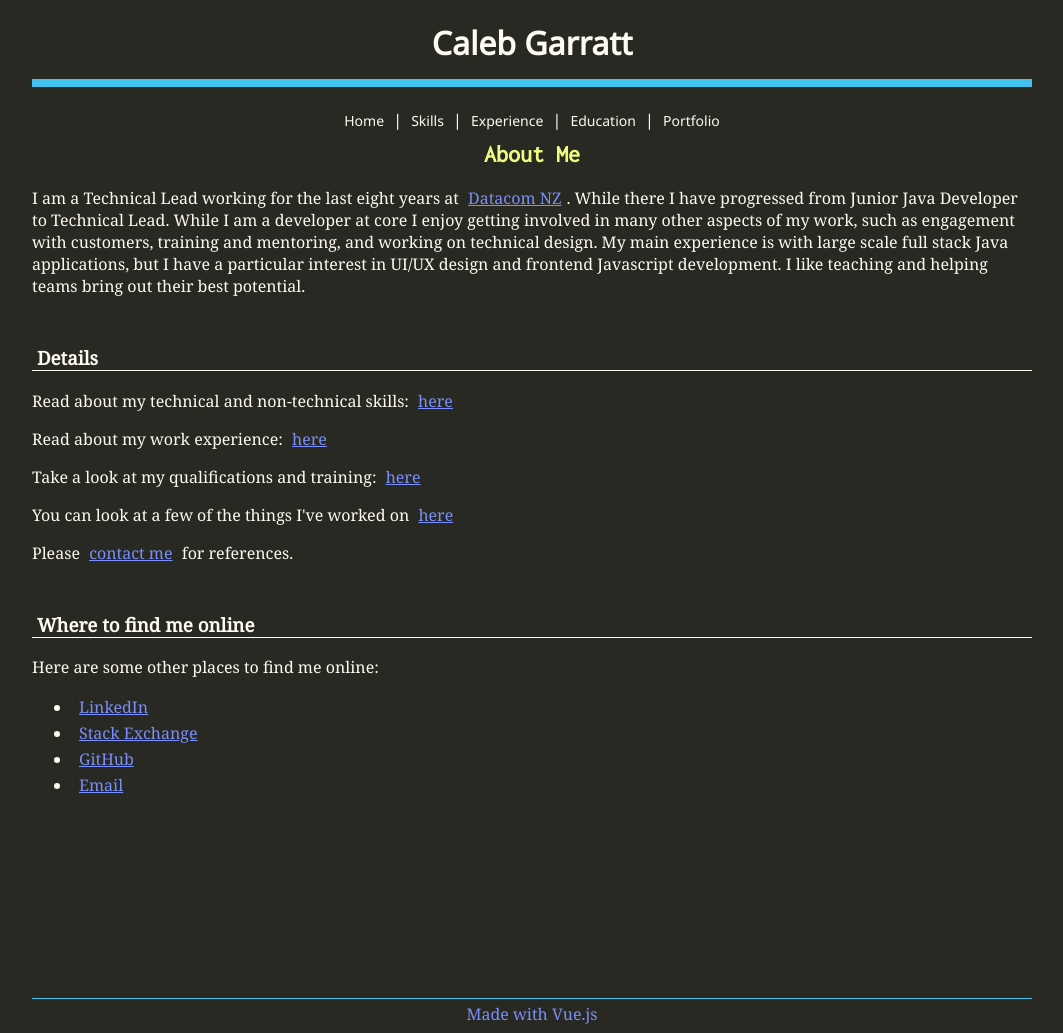
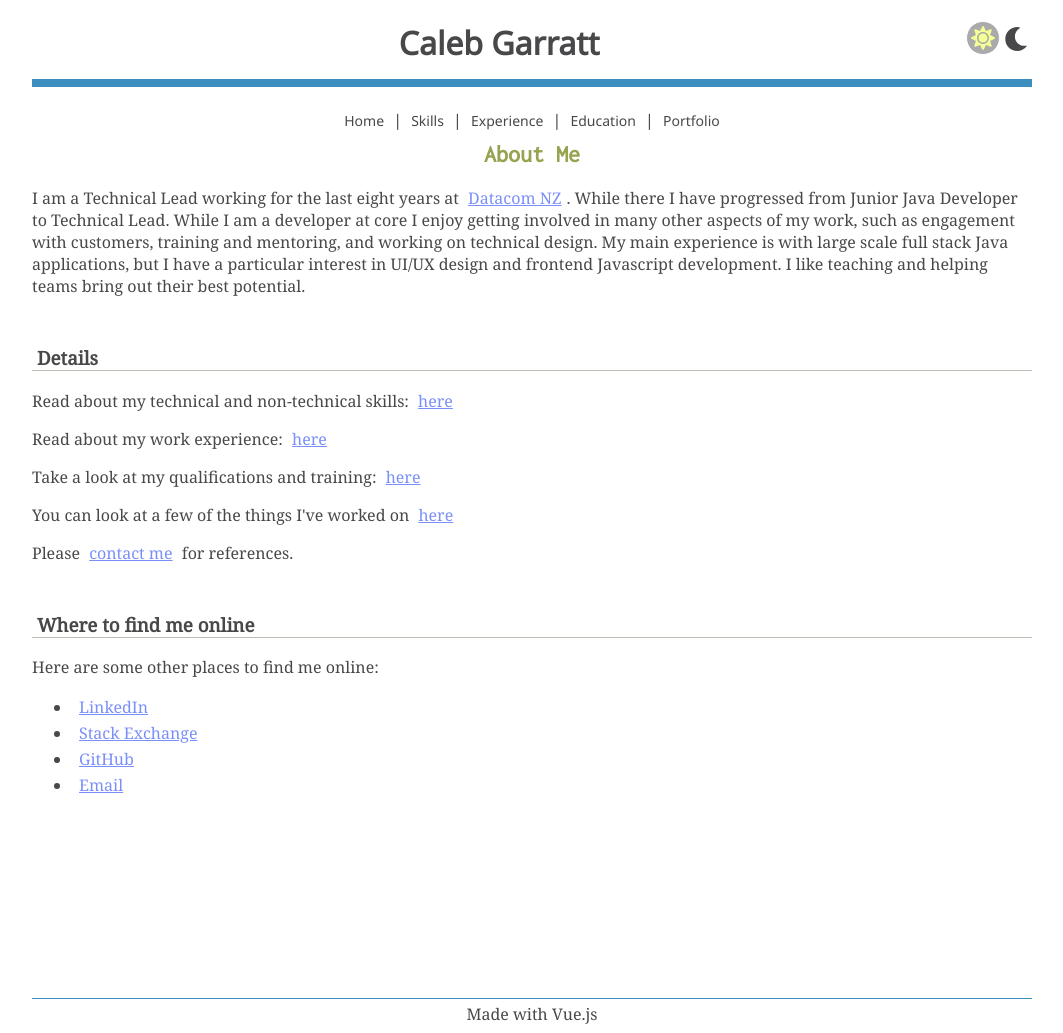
Before and after one commit to metalcarratt/aboutme, a Vue app: page / in a window 1280 px wide. Shown: the whole page, without its empty margins (108-1171 px from the left). Built offline with nearby package versions, Linux system fonts and the light colour scheme.

Commit message:
Add light and dark themes

```diff
--- a/package.json
+++ b/package.json
@@ -8,6 +8,9 @@
     "lint": "vue-cli-service lint"
   },
   "dependencies": {
+    "@fortawesome/fontawesome-svg-core": "^1.2.34",
+    "@fortawesome/free-solid-svg-icons": "^5.15.2",
+    "@fortawesome/vue-fontawesome": "^2.0.2",
     "core-js": "^3.6.5",
     "sass": "^1.29.0",
     "sass-loader": "^10.1.0",
--- a/src/App.vue
+++ b/src/App.vue
@@ -1,6 +1,9 @@
 <template>
-    <main>
-        <h1>Caleb Garratt</h1>
+    <main :class="[mode]">
+        <h1>
+            Caleb Garratt
+            <ThemeSwitcher />
+        </h1>
         <Menu/>
         <router-view></router-view>
 
@@ -12,10 +15,11 @@
 
 <script>
 import Menu from "@/components/Menu.vue";
+import ThemeSwitcher from "@/components/ThemeSwitcher.vue";
 
 export default {
     name: 'App',
-    components: { Menu }
+    components: { Menu, ThemeSwitcher },
 }
 </script>
 
--- /dev/null
+++ b/src/components/ThemeSwitcher.vue
@@ -0,0 +1,43 @@
+<template>
+    <span class="themeSwitcher">
+        <font-awesome-icon icon="sun" @click="changeToLightMode" :class="sunIconClass" />
+        <font-awesome-icon icon="moon" @click="changeToDarkMode" :class="moonIconClass" />
+    </span>
+</template>
+
+<script>
+const DARK_MODE = 'darkMode';
+const LIGHT_MODE = 'lightMode';
+const SELECTED_CLASS = 'selected';
+
+export default {
+    data() {
+        return {
+            mode: LIGHT_MODE
+        }
+    },
+    mounted() {
+        this.changeToLightMode();
+    },
+    computed: {
+        sunIconClass() {
+            return this.mode === LIGHT_MODE ? SELECTED_CLASS : ''
+        },
+        moonIconClass() {
+            return this.mode === DARK_MODE ? SELECTED_CLASS : '';
+        }
+    },
+    methods: {
+        changeToLightMode() {
+            document.body.classList.add(LIGHT_MODE);
+            document.body.classList.remove(DARK_MODE);
+            this.mode = LIGHT_MODE;
+        },
+        changeToDarkMode() {
+            document.body.classList.add(DARK_MODE);
+            document.body.classList.remove(LIGHT_MODE);
+            this.mode = DARK_MODE;
+        }
+    }
+}
+</script>
--- a/src/main.js
+++ b/src/main.js
@@ -2,7 +2,14 @@ import Vue from 'vue'
 import App from './App.vue'
 import router from "@/pages/router.js";
 
-Vue.config.productionTip = false
+import { library } from '@fortawesome/fontawesome-svg-core';
+import { faSun, faMoon } from '@fortawesome/free-solid-svg-icons';
+import { FontAwesomeIcon } from '@fortawesome/vue-fontawesome';
+
+library.add(faSun, faMoon);
+Vue.component('font-awesome-icon', FontAwesomeIcon);
+
+Vue.config.productionTip = false;
 
 new Vue({
     router,
--- a/src/pages/Work.vue
+++ /dev/null
@@ -1,21 +0,0 @@
-<template>
-    <main>
-        <h2>My work</h2>
-
-        <h3>Interests</h3>
-        <p>I am passionate about frontend (JavaScript) development and UI/UX design. I love working in Vue.js, and enjoy creating user interfaces.</p>
-
-        <h3>Skills</h3>
-        <p>Technical skills</p>
-        <table>
-            <tr>
-                <td class="subject"><em>Java</em> - including CDI, Jax-rs, Jax-ws, and JSF</td>
-                <td class="years">10+ years experience</td>
-                <td class="projects">
-                    I have worked on large-scale Java projects including RealMe, and online authentication and identity assertion system for the New Zealand government,
-                    and the Case Management System used to handle cases as they move through the New Zealand courts.
-                </td>
-            </tr>
-        </table>
-    </main>
-</template>
--- a/src/pages/router.js
+++ b/src/pages/router.js
@@ -3,7 +3,6 @@ import VueRouter from 'vue-router';
 
 const routes = [
     { path: '/', component: () => import("./Home.vue") },
-    { path: '/work', component: () => import("./Work.vue") },
     { path: '/projects', component: () => import("./Projects.vue") },
     { path: '/interests', component: () => import("./Interests.vue") },
     { path: '/contact', component: () => import("./Contact.vue") },
--- /dev/null
+++ b/src/styles/_colours.scss
@@ -0,0 +1,157 @@
+$fairyBlue: #cdf2ff;;
+$lightBlue: #43c1f1;
+$blue: #658c9a;
+$darkBlue: #3c8ebf;
+$purple: #7a8ff9;
+
+$yellow1: #f4ff94;
+$yellow2: #eefb80;
+$gold: #99a251;
+$lightGold: #bfbdb3;
+
+$brightRed: #ff6363;
+$orange: orange;
+
+$pureWhite: white;
+$pureBlack: black;
+$almostWhite: #fdfaef;
+$almostBlack: #282923;
+
+$lightGrey: #8c8c8c;
+$metalGrey: #48484a;
+$darkGrey: #606060;
+$anotherGrey: #aaa;
+
+
+// common
+body.darkMode, body.lightMode {
+    ul.skills, ul.experience li {
+        .skillHigh {
+            color: $brightRed;
+        }
+
+        .skillMed {
+            color: $orange;
+        }
+
+        .skillNew {
+            color: $lightBlue;
+        }
+    }
+
+    h4 {
+        color: $lightBlue;
+    }
+
+    .dates {
+        color: $lightGrey;
+    }
+
+    a {
+        color: $purple;
+    }
+
+    .themeSwitcher svg {
+        &:hover {
+            background-color: $anotherGrey;
+        }
+
+        &.selected {
+            color: $yellow1;
+            background-color: $anotherGrey;
+            border-color: $pureWhite;
+        }
+    }
+}
+
+// dark mode
+body.darkMode {
+    color: $almostWhite;
+    background-color: $almostBlack;
+
+    h1 {
+        border-bottom-color: $lightBlue;
+    }
+
+    h2 {
+        color: $yellow2;
+    }
+
+    h3 {
+        border-bottom-color: $almostWhite;
+    }
+
+    nav a {
+        color: $almostWhite;
+    }
+
+    ul.skills, ul.experience li {
+        color: $yellow1;
+
+        .skillLow {
+            color: $pureWhite;
+        }
+    }
+
+    .hoverTitle span {
+        border-color: $pureWhite;
+        background-color: $pureWhite;
+        color: $pureBlack;
+    }
+
+    a:hover {
+        background-color: $blue;
+        color: $almostWhite;
+    }
+
+    .footer {
+        border-top-color: $lightBlue;
+        color: $almostWhite;
+    }
+}
+
+// light mode
+body.lightMode {
+    color: $metalGrey;
+    background-color: $pureWhite;
+
+    h1 {
+        border-bottom-color: $darkBlue;
+    }
+
+    h2 {
+        color: $gold;
+    }
+
+    h3 {
+        border-bottom: 1px solid $lightGold;
+    }
+
+    nav a {
+        color: $metalGrey;
+    }
+
+    ul.skills, ul.experience li {
+        color: $gold;
+
+        .skillLow {
+            color: $darkGrey;
+        }
+    }
+
+    .hoverTitle span {
+        border-color: $darkGrey;
+        background-color: $lightBlue;
+        color: $pureWhite;
+    }
+
+    a:hover {
+        background-color: $fairyBlue;
+        color: $metalGrey;
+    }
+
+    .footer {
+        border-top-color: $darkBlue;
+        color: $metalGrey;
+    }
+}
--- a/src/styles/main.scss
+++ b/src/styles/main.scss
@@ -1,23 +1,13 @@
 @import url('https://fonts.googleapis.com/css2?family=Inconsolata&family=Noto+Sans&family=Noto+Serif&display=swap');
+@import 'colours';
 
-// $text: #2c3e50;
-// $background: #fdfaef;
-// $underline: #a2978f;
-// $border: #d6c8bd;
-
-$text: #fdfaef; // white
-$background: #282923; // black
-$underline: #43c1f1; // light blue
-$hover: #658c9a; // blue
-$border: #f4ff94; // yellow
-$h2: #eefb80; // yellow
-$footer: #7a8ff9; // purple
-$skillHigh: #ff6363; // red
+body {
+    height: 100%;
+}
 
 main {
     font-family: "Noto Serif", Helvetica, Arial, sans-serif;
     text-align: center;
-    color: $text;
 
     width: 1000px;
     margin: 0 auto;
@@ -44,25 +34,8 @@ ul.skills, ul.experience {
         display: inline-block;
         width: 25%;
         box-sizing: border-box;
-        color: $border;
         margin-bottom: 10px;
         vertical-align: top;
-
-        .skillHigh {
-            color: $skillHigh;
-        }
-
-        .skillMed {
-            color: orange;
-        }
-
-        .skillLow {
-            color: white;
-        }
-
-        .skillNew {
-            color: $underline;
-        }
     }
 
     &.skills li {
@@ -86,8 +59,6 @@ ul.skills, ul.experience {
 
     span {
         border: 1px solid white;
-        background-color: white;
-        color: black;
         padding: 4px;
         position: absolute;
         width: 80px;
@@ -95,49 +66,36 @@ ul.skills, ul.experience {
     }
 }
 
-body {
-    background-color: $background;
-    height: 100%;
-}
+
 
 h1 {
     font-family: "Noto Sans";
-    border-bottom: 8px solid $underline;
+    border-bottom: 8px solid black;
     padding-bottom: 15px;
 }
 
 h2 {
     font-family: "Inconsolata";
     margin-top: 0;
-    color: $h2;
 }
 
 h3 {
     text-align: left;
     padding-left: 5px;
     margin-top: 48px;
-    border-bottom: 1px solid $text;
+    border-bottom: 1px solid black;
 }
 
 h4 {
     text-align: left;
-    color: $underline;
 }
 
 .dates {
-    color: #8c8c8c;
     font-style: italic;
 }
 
 a {
     padding: 5px;
-    color: $footer;
-
-
-    &:hover {
-        background-color: $hover;
-        color: $text;
-    }
 }
 
 nav {
@@ -146,7 +104,6 @@ nav {
     font-family: "Noto Sans";
 
     a {
-        color: $text;
         text-decoration: none;
         font-size: 14px;
     }
@@ -158,44 +115,27 @@ nav {
     }
 }
 
-.panel {
-    display: inline-block;
-    width: 600px;
-    padding: 10px;
-    box-sizing: border-box;
-    border: 4px solid $border;
-    border-radius: 20px;
-    margin: 10px;
-    vertical-align: top;
-    height: 240px;
-
-    &.click:hover{
-        background-color: $hover;
-        cursor: pointer;
-    }
+.footer {
+    margin-top: 200px;
+    border-top: 1px solid black;
+    padding-top: 4px;
 }
 
-.footer {
-    margin-top: 200px;
-    border-top: 1px solid $underline;
-    padding-top: 4px;
-    color: $footer;
-}
+.themeSwitcher {
+    font-size: 24px;
+    float: right;
 
-table {
-    td {
-        vertical-align: top;
-        text-align: left;
-        padding-right: 20px;
+    svg {
+        padding: 4px;
+        border-radius: 20px;
+        vertical-align: center;
 
-        em {
-            font-weight: 700;
-            font-style: normal;
-            color: $h2;
+        &:hover {
+            cursor: pointer;
         }
 
-        &.subject {
-            width: 200px;
+        &.selected {
+            border: 1px solid white;
         }
     }
 }
```
Also changed, not shown: 38 other files (tests, documents, lock files or other folders).
